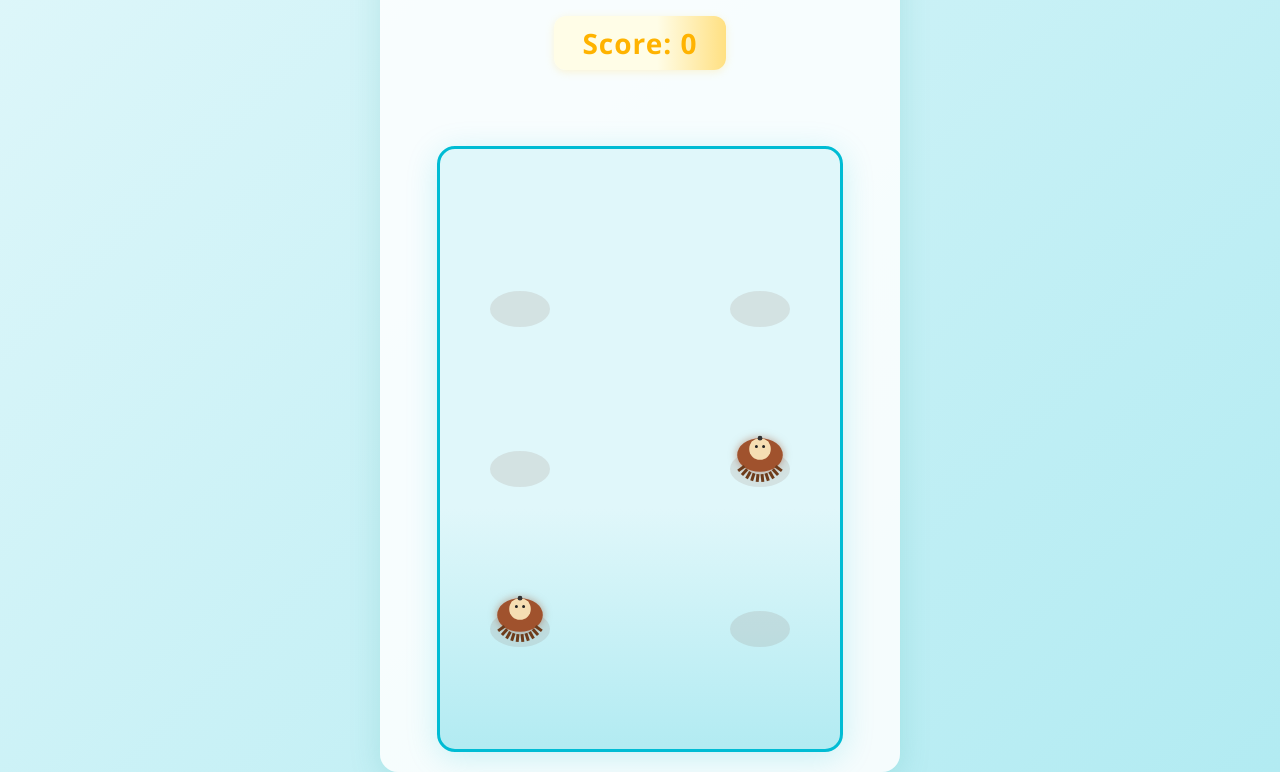
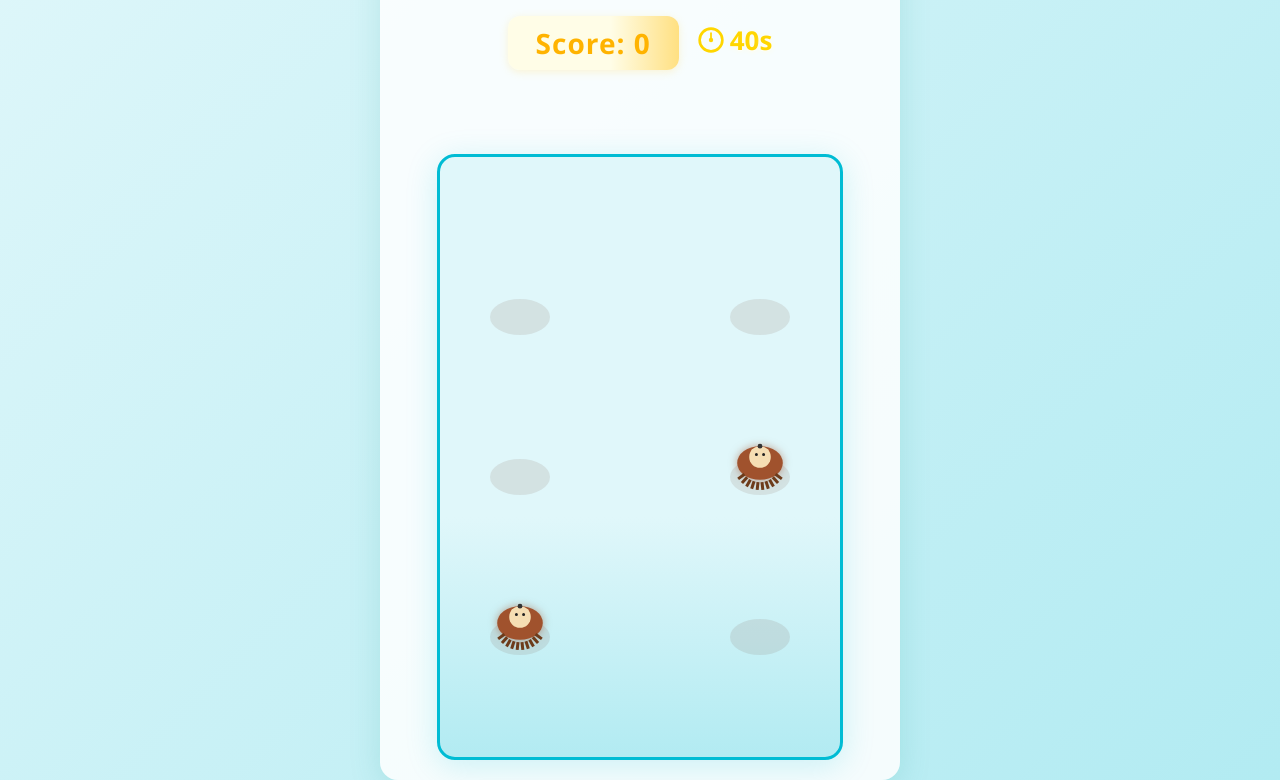
Before and after one commit to kassidystevenson/cautious-octo-doodle, a plain HTML site: page index.html in a window 1280 px wide. Shown: the part 151-931 px from the top of the page. Drawn offline with Linux system fonts and the light colour scheme.

Commit message:
Add timer functionality to Whack-a-Jerry Can game with display and countdown

```diff
--- a/index.html
+++ b/index.html
@@ -19,7 +19,17 @@
 <body>
   <div id="game-container">
     <h1>Whack-a-Jerry Can!</h1>
-    <div id="score">Score: 0</div>
+    <div style="display: flex; justify-content: center; align-items: center; gap: 18px; margin-bottom: 8px;">
+      <div id="score">Score: 0</div>
+      <div id="timer" style="display: flex; align-items: center; font-size: 26px; color: #ffd600; font-weight: bold; text-shadow: 0 1px 6px #fffde7, 0 1px 0 #fff;">
+        <svg width="28" height="28" viewBox="0 0 32 32" style="margin-right: 5px;">
+          <circle cx="16" cy="16" r="13" stroke="#ffd600" stroke-width="3" fill="none"/>
+          <rect x="15" y="7" width="2" height="10" rx="1" fill="#ffd600"/>
+          <circle cx="16" cy="16" r="2.5" fill="#ffd600"/>
+        </svg>
+        <span id="timer-value">45</span>s
+      </div>
+    </div>
     <div id="message"></div>
     <div class="milestone" id="milestone"></div>
     <canvas id="gameCanvas" width="400" height="600"></canvas>
@@ -47,6 +57,11 @@
     let pops = []; // Store pop "X" effects
     let lastMilestone = 0;
     let gameActive = true;
+
+    // Timer variables
+    let timeLeft = 45;
+    const timerValueEl = document.getElementById('timer-value');
+    const timerEl = document.getElementById('timer');
 
     // Predefined holes (positions)
     const holes = [
@@ -327,12 +342,36 @@
       if (gameActive) requestAnimationFrame(gameLoop);
     }
 
+    function updateTimerDisplay() {
+      timerValueEl.textContent = timeLeft;
+    }
+
+    function startTimer() {
+      updateTimerDisplay();
+      const timerInterval = setInterval(() => {
+        if (!gameActive) {
+          clearInterval(timerInterval);
+          return;
+        }
+        timeLeft--;
+        updateTimerDisplay();
+        if (timeLeft <= 0) {
+          gameActive = false;
+          timerValueEl.textContent = "0";
+          messageEl.textContent = "⏰ Time's up!";
+          // Optionally: disable further clicks or show restart
+          clearInterval(timerInterval);
+        }
+      }, 1000);
+    }
+
     // Fast-paced spawn
     setInterval(spawnMole, MOLE_POPUP_INTERVAL);
     setInterval(spawnObstacle, MOLE_POPUP_INTERVAL);
 
     // Start game
     gameLoop();
+    startTimer();
   </script>
 </body>
 </html>
```
